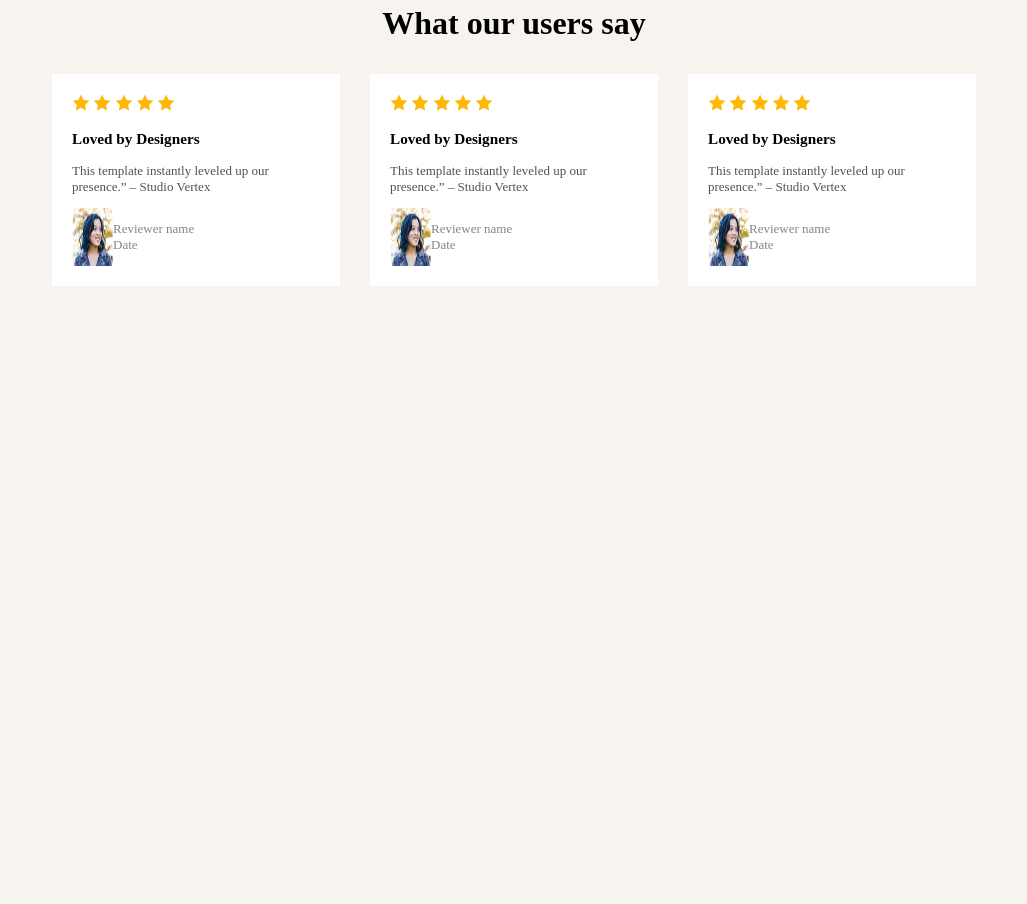
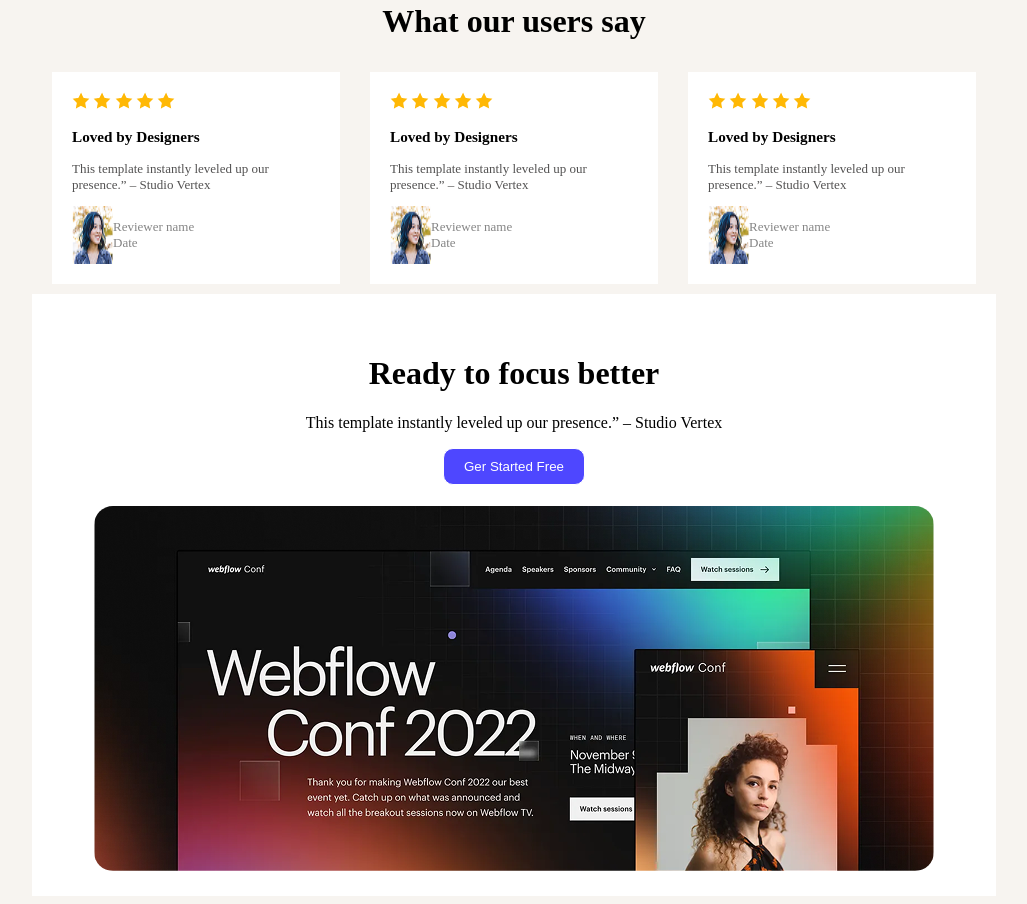
Before and after one commit to marializa007/My-first-assignment, a plain HTML site: page index.html in a window 1280 px wide. Shown: the part 1293-2197 px from the top of the page, without its empty margins (126-1153 px from the left). Before the commit the page ends 1597 px from the top, so only its background shows below. Drawn offline with Linux system fonts and the light colour scheme.

Commit message:
six commit

```diff
--- a/index.html
+++ b/index.html
@@ -103,8 +103,14 @@
             </div>
            </div>
         </div>
-        <div>
-
+        <div class="ready">
+          <div class="ready">
+            <h1>Ready to focus better</h1>
+          <p>This template instantly leveled up our presence.” – Studio Vertex</p>
+          <button class="sign">Ger Started Free</button>
+          </div>
+          <div >
+            <img src="Assets/wc-big.png" alt=""class="img"></div>
         </div>
     </main>
     <footer>
--- a/style.css
+++ b/style.css
@@ -17,7 +17,11 @@
     background-color:  #4E47FF;
     padding: 10px 20px;
     color: white;
+
+    border: 1px solid white;
+    border-radius: 10px;
 }
+
 .banner{
     display: flex;
     align-items: center;
@@ -72,7 +76,6 @@
 .icon-star{
    display: flex;
     font-size: small;
-
     margin: 0 150px;
     padding: 10px 20px;
     text-align: left;
@@ -97,3 +100,13 @@
   padding: 20px;
 
 }
+.ready{
+    text-align: center;
+  background-color: white;
+    padding: 20px;
+    margin: 0 150px;
+}
+.img{
+    border: 1px solid white;
+    border-radius: 20px;
+}
```
